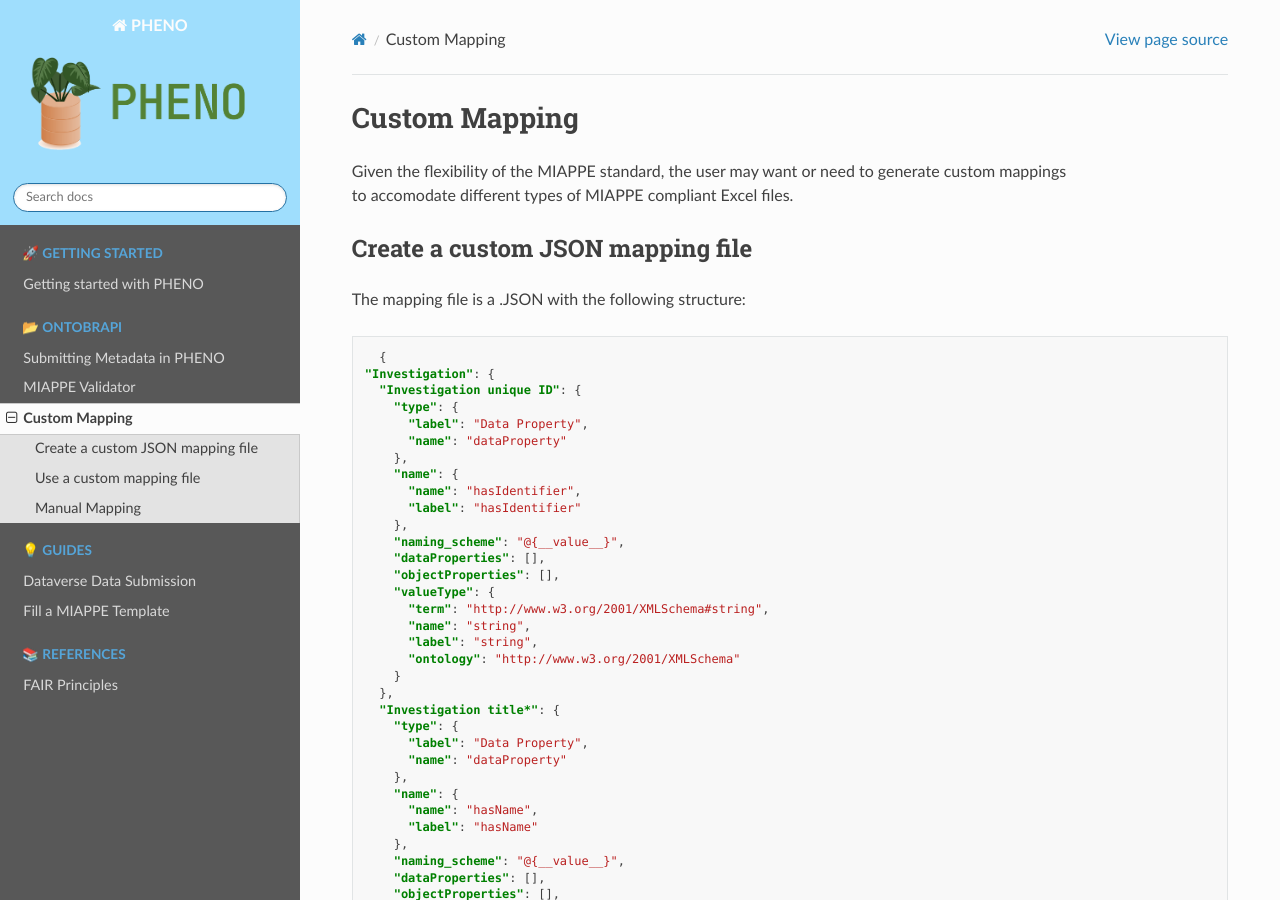
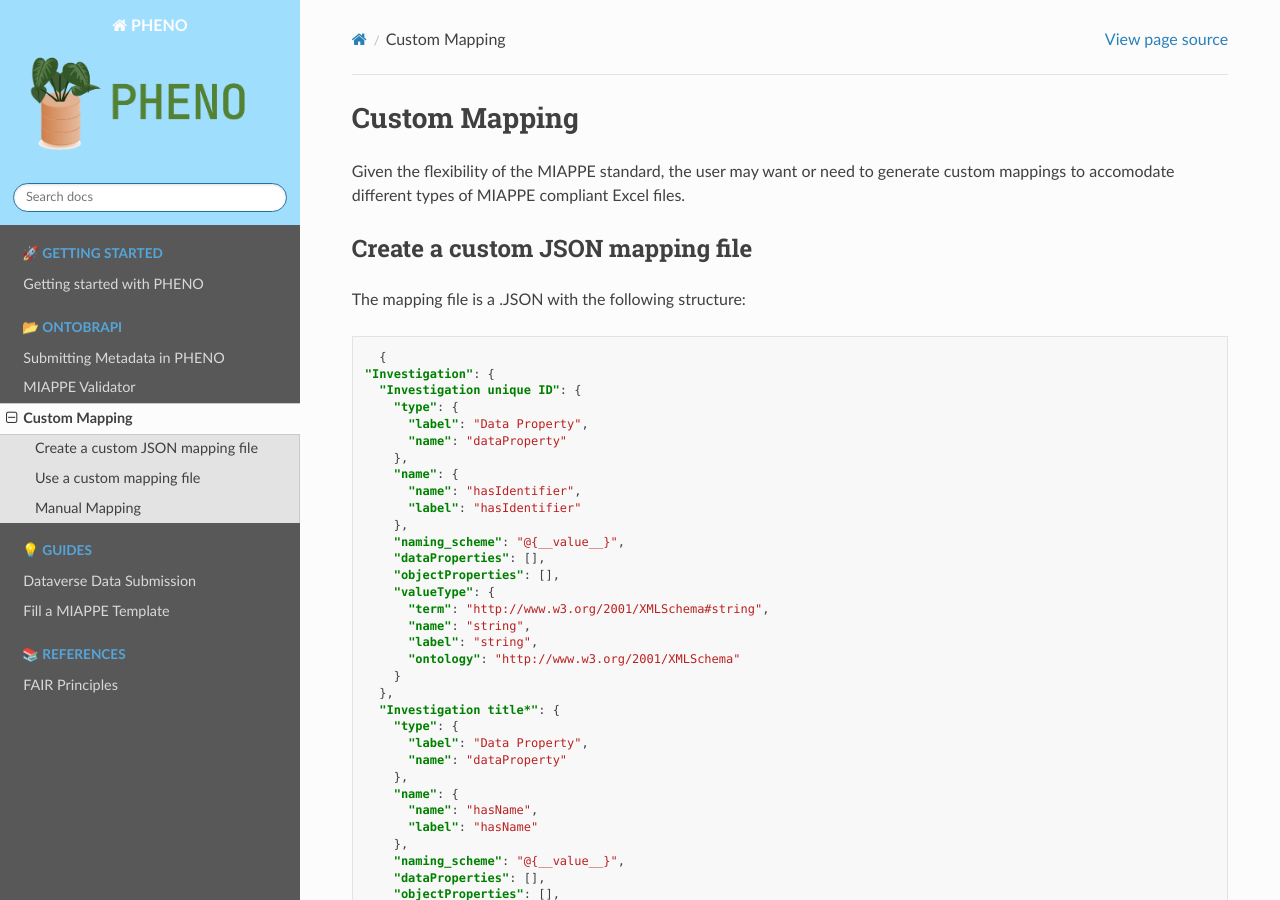
Before and after one commit to hmrodrigues99/PHENO_Docs, a Sphinx documentation site: the page built from docs/source/Mapping.rst, in a window 1280 px wide and 900 px high. Built offline with Sphinx 7.4.7 and the Read the Docs theme 3.1.0, drawn with Linux system fonts in a browser that asks for light colours.

```diff
--- a/docs/source/Mapping.rst
+++ b/docs/source/Mapping.rst
@@ -3,8 +3,7 @@
 Custom Mapping
 ==============
 
-| Given the flexibility of the MIAPPE standard, the user may want or need to generate custom mappings
-| to accomodate different types of MIAPPE compliant Excel files.
+Given the flexibility of the MIAPPE standard, the user may want or need to generate custom mappings to accomodate different types of MIAPPE compliant Excel files.
 
 Create a custom JSON mapping file
 ---------------------------------
```
Also changed, not shown: README.md (+20 -1 lines).
